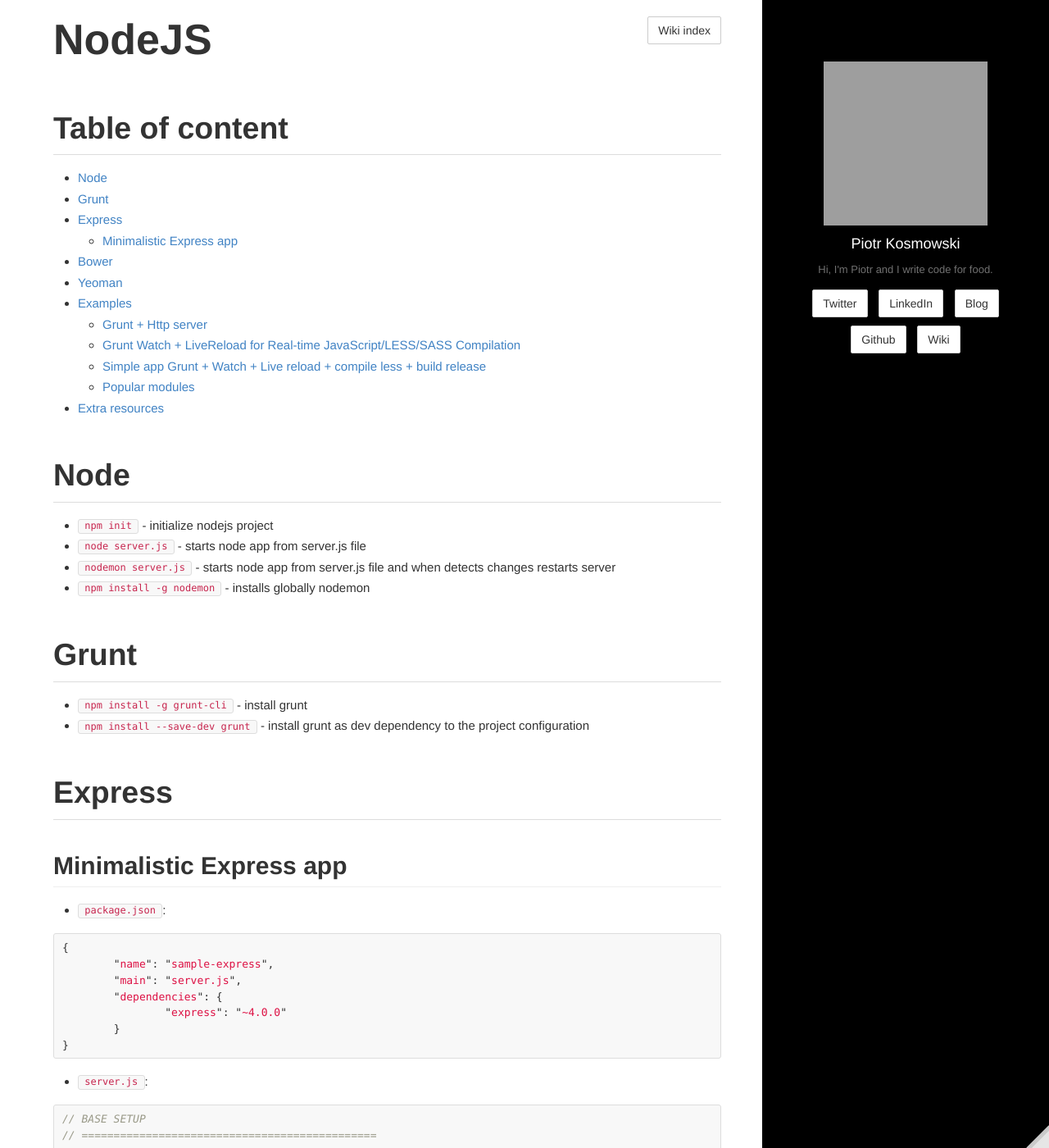
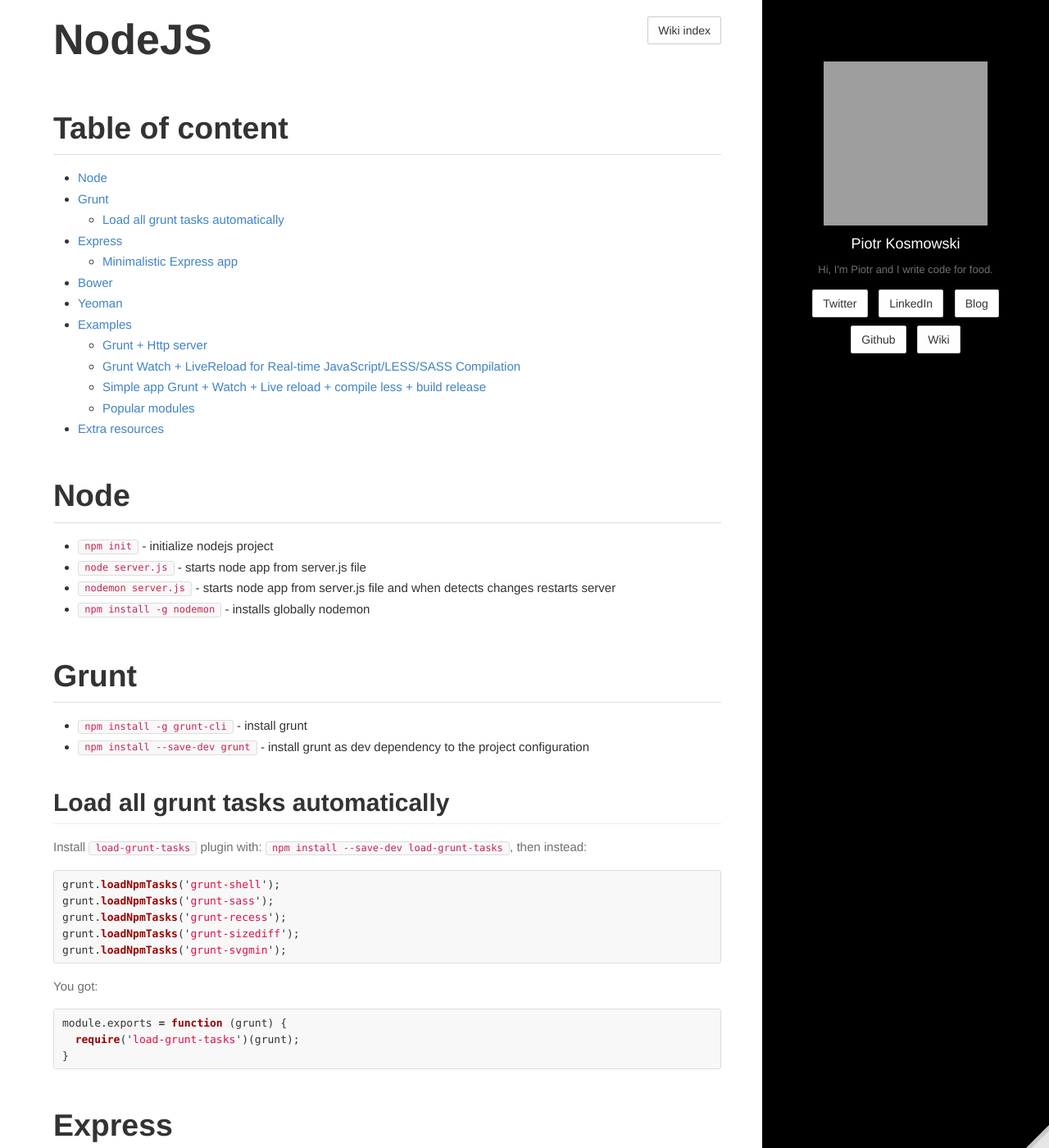
Before and after one commit to kospiotr/kospiotr.github.io, a Jekyll site: the page built from wiki/node-js.md, in a window 1280 px wide and 1400 px high. Shown: the whole window at 82% size. Built offline with Jekyll 4.4.1, drawn with Linux system fonts in a browser that asks for light colours; Markdown is read by kramdown in place of the engine named in the settings; grey boxes are pictures that could not be loaded.

Commit message:
Update node-js.md

````diff
--- a/wiki/node-js.md
+++ b/wiki/node-js.md
@@ -17,6 +17,25 @@
 
 * `npm install -g grunt-cli` - install grunt
 * `npm install --save-dev grunt` - install grunt as dev dependency to the project configuration
+
+## Load all grunt tasks automatically
+Install `load-grunt-tasks` plugin with: `npm install --save-dev load-grunt-tasks`, then instead:
+
+```js
+grunt.loadNpmTasks('grunt-shell');
+grunt.loadNpmTasks('grunt-sass');
+grunt.loadNpmTasks('grunt-recess');
+grunt.loadNpmTasks('grunt-sizediff');
+grunt.loadNpmTasks('grunt-svgmin');
+```
+
+You got:
+
+```js
+module.exports = function (grunt) {
+  require('load-grunt-tasks')(grunt);
+}
+```
 
 # Express
 ## Minimalistic Express app
````
